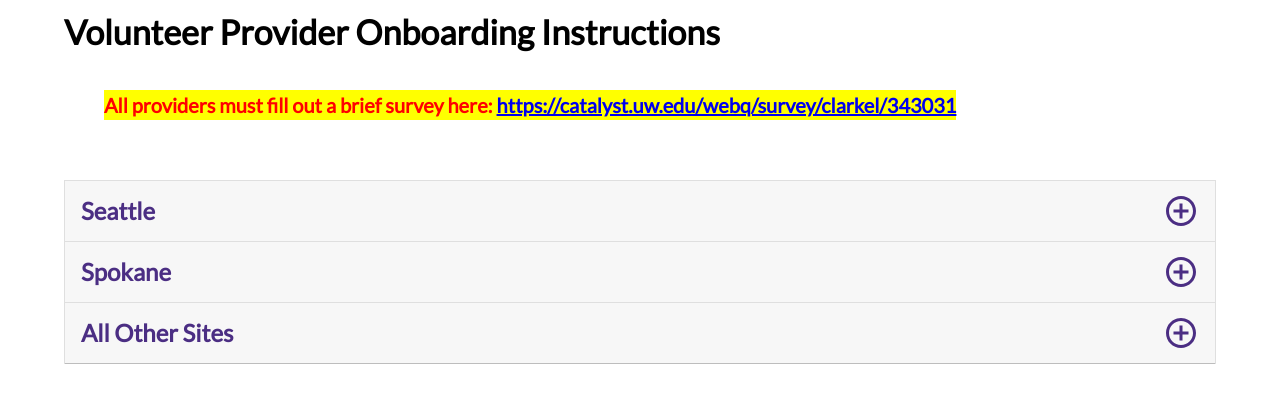
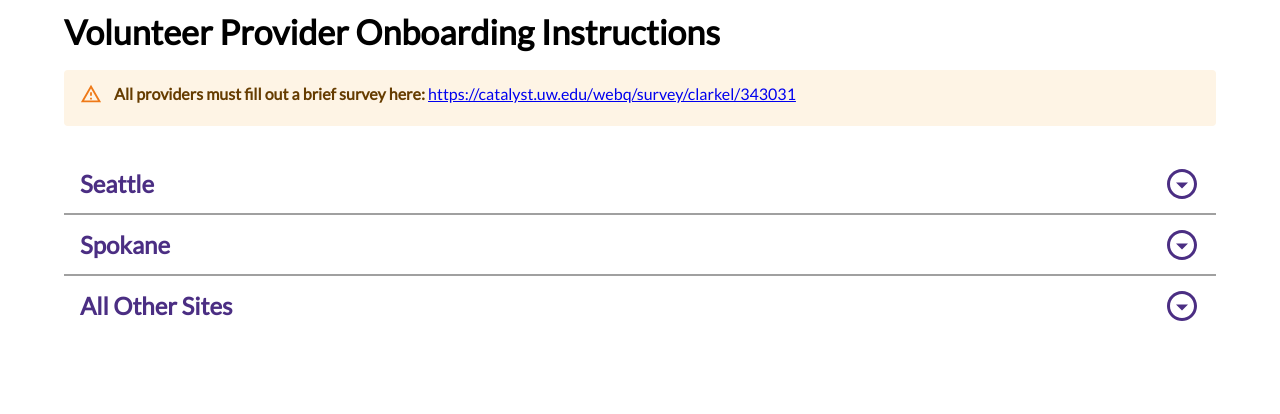
Before and after one commit to slweb-uw/volunteer-site, a Next.js app: page /onboarding in a window 1280 px wide. Shown: the part 190-604 px from the top of the page. Built offline with nearby package versions, Linux system fonts and the light colour scheme; no server answers.

Commit message:
changed accordion icons (onboarding) and changed alert

```diff
--- a/pages/onboarding.tsx
+++ b/pages/onboarding.tsx
@@ -13,16 +13,19 @@ import {
 } from "@material-ui/core";
 import { useState } from "react";
 
+import Alert from '@mui/material/Alert';
+import AlertTitle from '@mui/material/AlertTitle';
 import MuiAccordion from "@material-ui/core/Accordion";
 import MuiAccordionSummary from "@material-ui/core/AccordionSummary";
 import MuiAccordionDetails from "@material-ui/core/AccordionDetails";
 import AddCircleOutlineIcon from "@material-ui/icons/AddCircleOutline";
 import IconBreadcrumbs from "../components/breadcrumbs"
+import ArrowDropDownCircleOutlinedIcon from '@mui/icons-material/ArrowDropDownCircleOutlined';
 import { yellow } from "@material-ui/core/colors";
+import { WarningOutlined } from "@material-ui/icons";
 interface Props {
   classes?: any;
 }
-
 const Onboarding: NextPage<Props> = ({ classes }) => {
   const [expanded, setExpanded] = useState("");
 
@@ -41,25 +44,22 @@ const Onboarding: NextPage<Props> = ({ classes }) => {
         Volunteer Provider Onboarding Instructions
       </Typography>
 
-      <Typography style={{ fontWeight: 600, paddingBottom: "2em", marginLeft: "2em", color: "red", fontSize: "20px" }}>
-        <p className={classes.standout}>
-          All providers must fill out a brief survey here:{" "}
+      <Alert severity="warning" style={{ backgroundColor: "#fef4e5", marginBottom: "2em" }}>
+        <AlertTitle>
+          <strong>All providers must fill out a brief survey here:{" "}</strong>
           <a target="_blank" href="https://catalyst.uw.edu/webq/survey/clarkel/343031">
           https://catalyst.uw.edu/webq/survey/clarkel/343031
           </a>
-        </p>
-      </Typography>
+        </AlertTitle>
+      </Alert>
 
       <Accordion
         square
         expanded={expanded === "panel1"}
         onChange={handleChange("panel1")}
       >
-        <AccordionSummary aria-controls="panel1d-content" id="panel1d-header">
+        <AccordionSummary aria-controls="panel1d-content" id="panel1d-header" expandIcon={ <ArrowDropDownCircleOutlinedIcon style={{ color: "#4B2E83", height: "1.5em", width: "auto" }} /> }>
           <Typography className={classes.title}>Seattle</Typography>
-          <AddCircleOutlineIcon
-            style={{ color: "#4B2E83", height: "1.5em", width: "auto" }}
-          />
         </AccordionSummary>
         <AccordionDetails>
           <div>
@@ -122,11 +122,8 @@ const Onboarding: NextPage<Props> = ({ classes }) => {
         expanded={expanded === "panel2"}
         onChange={handleChange("panel2")}
       >
-        <AccordionSummary aria-controls="panel2d-content" id="panel2d-header">
+        <AccordionSummary aria-controls="panel2d-content" id="panel2d-header" expandIcon={ <ArrowDropDownCircleOutlinedIcon style={{ color: "#4B2E83", height: "1.5em", width: "auto" }} /> }>
           <Typography className={classes.title}>Spokane</Typography>
-          <AddCircleOutlineIcon
-            style={{ color: "#4B2E83", height: "1.5em", width: "auto" }}
-          />
         </AccordionSummary>
         <AccordionDetails>
           <div>
@@ -156,11 +153,8 @@ const Onboarding: NextPage<Props> = ({ classes }) => {
         expanded={expanded === "panel3"}
         onChange={handleChange("panel3")}
       >
-        <AccordionSummary aria-controls="panel3d-content" id="panel3d-header">
+        <AccordionSummary aria-controls="panel3d-content" id="panel3d-header" expandIcon={ <ArrowDropDownCircleOutlinedIcon style={{ color: "#4B2E83", height: "1.5em", width: "auto" }} /> }>
           <Typography className={classes.title}>All Other Sites</Typography>
-          <AddCircleOutlineIcon
-            style={{ color: "#4B2E83", height: "1.5em", width: "auto" }}
-          />
         </AccordionSummary>
         <AccordionDetails>
           <div>
@@ -198,6 +192,7 @@ const styles = createStyles({
   links: {
     color: "#2436D9",
     textDecorationLine: "underline",
+    marginLeft: 50,
   },
 
   title: {
@@ -219,10 +214,9 @@ const styles = createStyles({
 
 const Accordion = withStyles({
   root: {
-    border: "1px solid rgba(0, 0, 0, .125)",
     boxShadow: "none",
     "&:not(:last-child)": {
-      borderBottom: 0,
+      borderBottom: "2px solid #A0A0A0",
     },
     "&:before": {
       display: "none",
@@ -236,12 +230,11 @@ const Accordion = withStyles({
 
 const AccordionSummary = withStyles({
   root: {
-    backgroundColor: "rgba(0, 0, 0, .03)",
-    borderBottom: "1px solid rgba(0, 0, 0, .125)",
     marginBottom: -1,
     minHeight: 56,
     "&$expanded": {
       minHeight: 56,
+      backgroundColor: "#E5E5E5",
     },
   },
   content: {
--- a/pages/resources.tsx
+++ b/pages/resources.tsx
@@ -714,7 +714,7 @@ const Accordion = withStyles({
   root: {
     boxShadow: "none",
     "&:not(:last-child)": {
-      borderBottom: "2px solid #A0A0A0"
+      borderBottom: "2px solid #A0A0A0",
     },
     "&:before": {
       display: "none",
```
